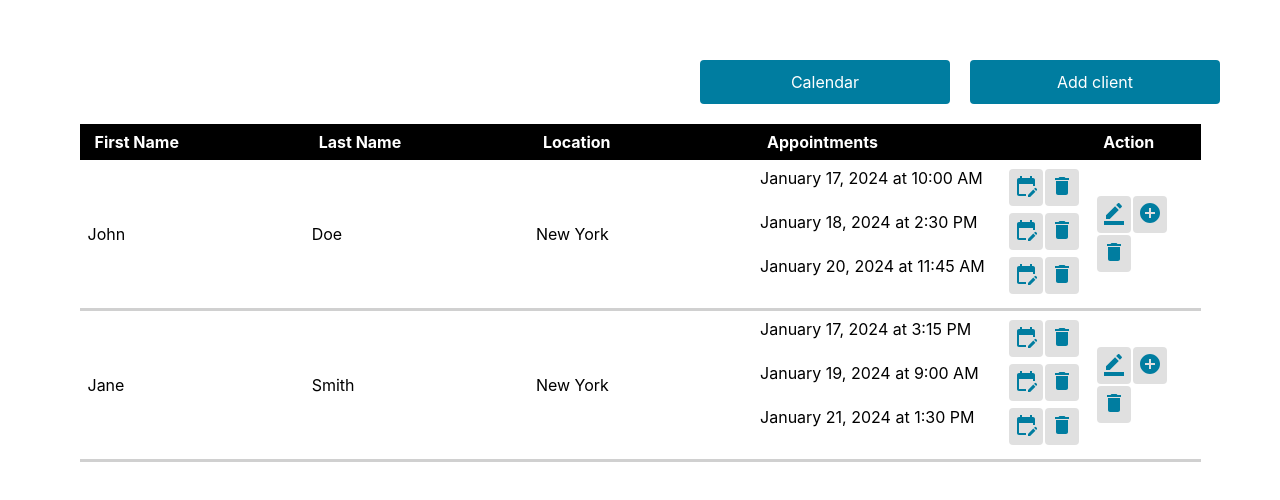
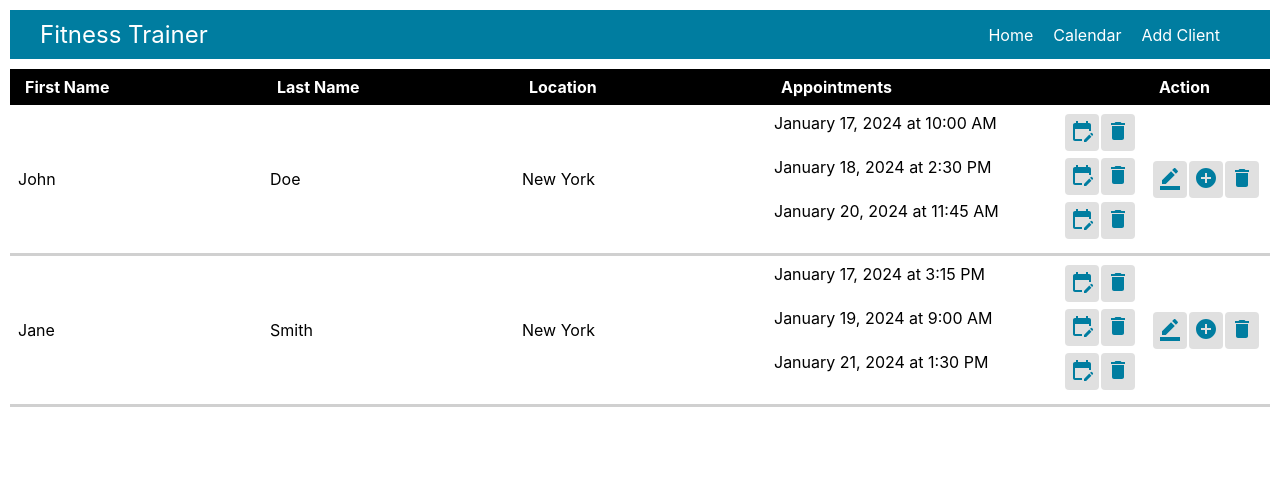
Before and after one commit to ajayXkumar/fitness-trainer, a React (Create React App) app: page / in a window 1280 px wide. Shown: the top 500 px of the page. Built offline with nearby package versions, Linux system fonts and the light colour scheme.

Commit message:
navbaar added

```diff
--- /dev/null
+++ b/src/Componant/AddClient.jsx
@@ -0,0 +1,83 @@
+import React,{useState} from "react";
+
+const AddClient = ({ onAddClient }) => {
+  const [showForm, setShowForm] = useState(false);
+  const [newClient, setNewClient] = useState({
+    firstName: "",
+    lastName: "",
+    location: "",
+  });
+
+  const handleAddClientClick = () => {
+    setShowForm(true);
+  };
+
+  const handleCloseForm = () => {
+    setShowForm(false);
+    setNewClient({ firstName: "", lastName: "", location: "" }); // Reset form fields
+  };
+
+  const handleInputChange = (e) => {
+    const { name, value } = e.target;
+    setNewClient({ ...newClient, [name]: value });
+  };
+
+  const handleSubmit = (e) => {
+    e.preventDefault();
+    onAddClient(newClient);
+    setShowForm(false);
+  };
+
+  return (
+    <div>
+      <div className="nav-link" onClick={handleAddClientClick}>
+        Add Client
+      </div>
+
+      {showForm && (
+        <div className="form-overlay">
+          <div className="add-client-form">
+            <button onClick={handleCloseForm} className="close-button">
+              &times;
+            </button>
+            <form onSubmit={handleSubmit}>
+              <label>
+                First Name:
+                <input
+                  type="text"
+                  name="firstName"
+                  value={newClient.firstName}
+                  onChange={handleInputChange}
+                  required
+                />
+              </label>
+              <label>
+                Last Name:
+                <input
+                  type="text"
+                  name="lastName"
+                  value={newClient.lastName}
+                  onChange={handleInputChange}
+                  required
+                />
+              </label>
+              <label>
+                Location:
+                <input
+                  type="text"
+                  name="location"
+                  value={newClient.location}
+                  onChange={handleInputChange}
+                  required
+                />
+              </label>
+              <button type="submit">Add Client</button>
+            </form>
+          </div>
+        </div>
+      )}
+    </div>
+  );
+};
+
+export default AddClient;
--- a/src/Componant/NavigationButton.jsx
+++ b/src/Componant/NavigationButton.jsx
@@ -1,49 +1,56 @@
 import React, { useState } from "react";
 import "../styles/NavigationButtons.css";
 import { Link } from "react-router-dom";
+import AddClient from "./AddClient";
+const NavigationButtons = ({ onAddClient }) => {
+  // const [showForm, setShowForm] = useState(false);
+  // const [newClient, setNewClient] = useState({
+  //   firstName: "",
+  //   lastName: "",
+  //   location: "",
+  // });
 
-const NavigationButtons = ({ Clients, onAddClient }) => {
-  const [showForm, setShowForm] = useState(false);
-  const [newClient, setNewClient] = useState({
-    firstName: "",
-    lastName: "",
-    location: "",
-  });
+  // const handleAddClientClick = () => {
+  //   setShowForm(true);
+  // };
 
-  const handleAddClientClick = () => {
-    setShowForm(true);
-  };
+  // const handleCloseForm = () => {
+  //   setShowForm(false);
+  //   setNewClient({ firstName: "", lastName: "", location: "" }); // Reset form fields
+  // };
 
-  const handleCloseForm = () => {
-    setShowForm(false);
-    setNewClient({ firstName: "", lastName: "", location: "" }); // Reset form fields
-  };
+  // const handleInputChange = (e) => {
+  //   const { name, value } = e.target;
+  //   setNewClient({ ...newClient, [name]: value });
+  // };
 
-  const handleInputChange = (e) => {
-    const { name, value } = e.target;
-    setNewClient({ ...newClient, [name]: value });
-  };
-
-  const handleSubmit = (e) => {
-    e.preventDefault();
-    onAddClient(newClient);
-    setShowForm(false);
-  };
+  // const handleSubmit = (e) => {
+  //   e.preventDefault();
+  //   onAddClient(newClient);
+  //   setShowForm(false);
+  // };
 
   return (
-    <div className="all-cards">
-      <div className="single-card">
-        <Link to={"/calendar"}>
+    <nav className="navbar">
+      <div className="navbar-left">
+        <Link to={"/"} className="brand">
+          Fitness Trainer
+        </Link>
+      </div>
+      <div className="navbar-right">
+        <Link to={"/"} className="nav-link">
+          Home
+        </Link>
+        <Link to={"/calendar"} className="nav-link">
           Calendar
         </Link>
-      </div>
+        <div className="nav-link">
+            <AddClient onAddClient={onAddClient} />
+        </div>
+        </div>
 
-      <div className="single-card" onClick={handleAddClientClick}>
-        <p>Add client</p>
-      </div>
 
-      {/* Render the form if showForm is true */}
-      {showForm && (
+      {/* {showForm && (
         <div className="form-overlay">
           <div className="add-client-form">
             <button onClick={handleCloseForm} className="close-button">
@@ -84,8 +91,8 @@ const NavigationButtons = ({ Clients, onAddClient }) => {
             </form>
           </div>
         </div>
-      )}
-    </div>
+      )}  */}
+    </nav>
   );
 };
 
--- a/src/pages/Dashboard.jsx
+++ b/src/pages/Dashboard.jsx
@@ -11,7 +11,6 @@ import Dialog from '@mui/material/Dialog';
 import DialogTitle from '@mui/material/DialogTitle';
 import DialogContent from '@mui/material/DialogContent';
 import DialogContentText from '@mui/material/DialogContentText';
-
 const Dashboard = () => {
   const initialClients = [
     {
--- a/src/pages/MyCalendar.jsx
+++ b/src/pages/MyCalendar.jsx
@@ -1,9 +1,10 @@
 import React, { useEffect, useState } from "react";
 import { Calendar, momentLocalizer } from "react-big-calendar";
 import "react-big-calendar/lib/css/react-big-calendar.css";
+import InfoCards from '../Componant/NavigationButton'
 import { Link } from "react-router-dom";
 import moment from "moment";
-import "../styles/Dashboard.css";
+import '../styles/Mycalendar.css'
 
 const MyCalender = () => {
   const [Clients, setClients] = useState([]);
@@ -33,12 +34,12 @@ const MyCalender = () => {
 
   return (
     <div className="dashboard-container">
+      <div className="home-button">
+      <Link to={"/"}>
+          Home
+      </Link>
+      </div>
 
-    <div className="all-cards">
-      <div className="single-card">
-        <Link to={"/"}>Home</Link>
-      </div>
-      </div>
 
       <Calendar
         localizer={localizer}
--- a/src/styles/Dashboard.css
+++ b/src/styles/Dashboard.css
@@ -1,5 +1,5 @@
 .dashboard-container {
-  margin: 50px;
+  margin: 10px;
 }
 
 th:first-child,
@@ -28,7 +28,7 @@ td:nth-child(5) {
 }
 
 .user-table {
-  width: 95%;
+  width: 100%;
   margin-left: auto;
   margin-right: auto;
   border-collapse: collapse;
@@ -69,7 +69,7 @@ button {
   background-color: rgb(224, 224, 224);
 }
 
-button:active {
+button:hover {
   color: rgb(0, 75, 95);
   border: none;
   margin: 1px;
--- a/src/styles/DateandtimeSelector.css
+++ b/src/styles/DateandtimeSelector.css
@@ -28,7 +28,7 @@
     top:90%;
     left: 50%;
     transform: translate(-50%, -50%);
-    background-color: #007bff;
+    background-color: rgb(0, 125, 160);
 
     color: #fff;
     padding: 10px 15px;
--- /dev/null
+++ b/src/styles/Mycalendar.css
@@ -0,0 +1,16 @@
+.home-button{
+    display: flex;
+    width: 99vw;
+    justify-content: end;
+    align-items: center;
+    margin-bottom: 20px;
+    padding: 13px;
+    background-color: rgb(0, 125, 160);
+    text-decoration: none;
+    font-weight: bold;
+}
+.home-button a{
+    text-decoration: none;
+    padding-right:60px;
+    color: white;
+}
--- a/src/styles/NavigationButtons.css
+++ b/src/styles/NavigationButtons.css
@@ -1,4 +1,35 @@
-/* Add this to your existing CSS file or create a new one */
+
+.navbar {
+  display: flex;
+  justify-content: space-between;
+  align-items: center;
+  padding: 10px;
+  background-color: rgb(0, 125, 160);
+  color: white;
+}
+
+.navbar-left {
+  margin-left: 20px;
+}
+
+.brand {
+  text-decoration: none;
+  color: white;
+  font-size: 1.5em;
+}
+
+.navbar-right {
+  display: flex;
+  align-items: center;
+}
+
+.nav-link {
+  text-decoration: none;
+  color: white;
+  margin-right: 20px; /* Adjust as needed */
+  cursor: pointer;
+}
+
 .form-overlay {
     position: fixed;
     top: 0;
@@ -10,29 +41,6 @@
     justify-content: center;
     align-items: center;
   }
-  .all-cards{
-    display: flex;
-    justify-content: end;
-  }
-  .single-card{
-    display: flex;
-    align-items: center;
-    justify-content: center;
-    width: 20%;
-    margin: 10px;
-    height: 30px;
-    padding: 7px;
-    border-radius: 4px;
-    text-align: center;
-    color: white;
-    text-decoration: none;
-    background-color: rgb(0, 125, 160);
-  }
-  .single-card a{
-    text-decoration: none;
-    color: white;
-  }
-
 
   .add-client-form {
     position: absolute;
@@ -60,6 +68,7 @@
 
   .add-client-form label {
     margin-bottom: 10px;
+    color: black;
   }
 
   .add-client-form input {
```
